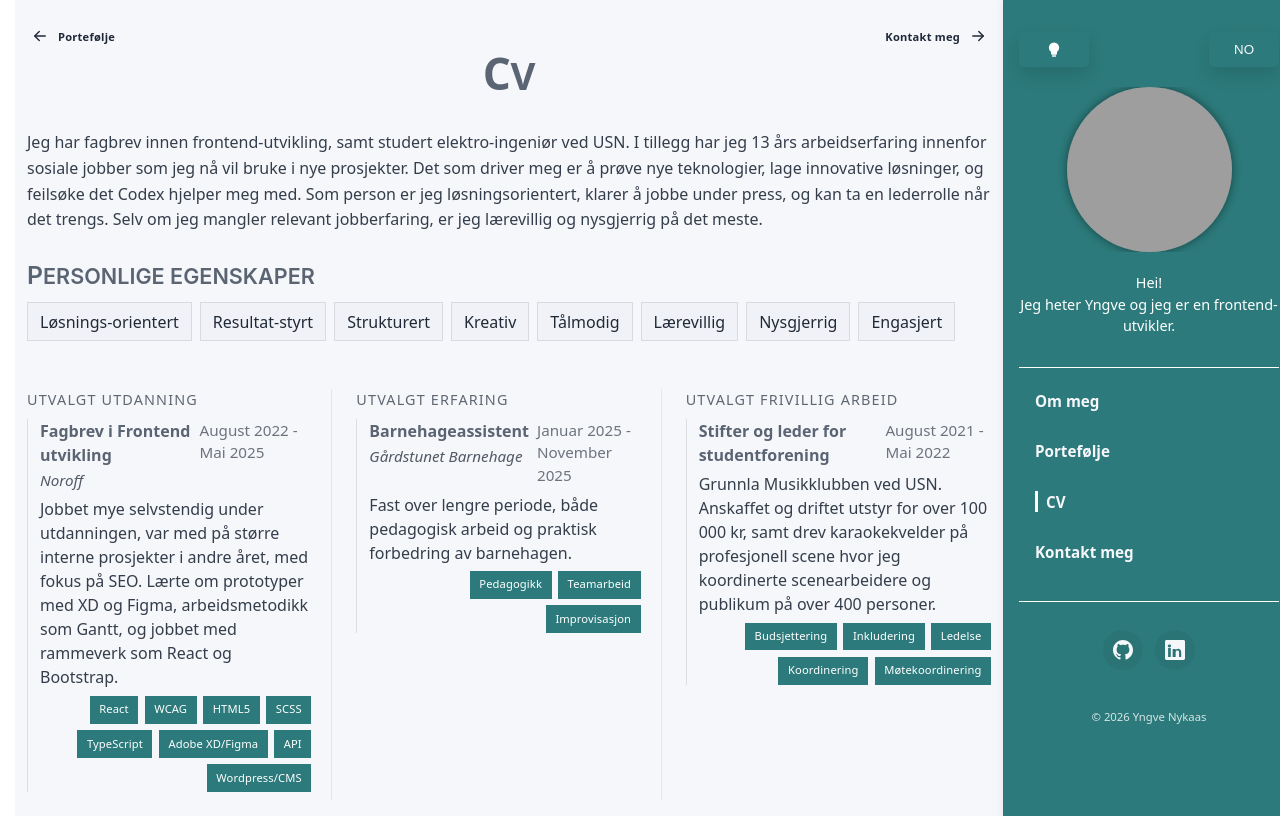
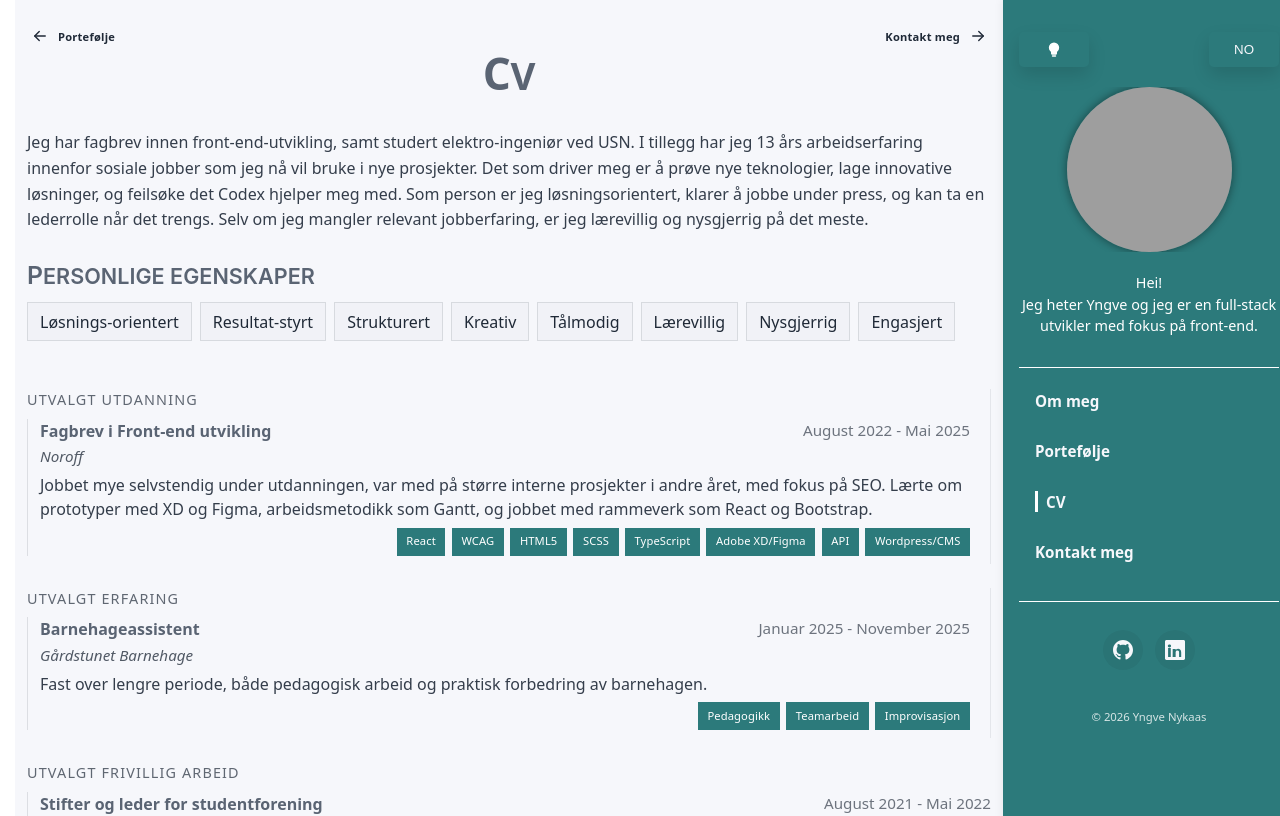
Before and after one commit to YngvN/YngvN.github.io, a React (Vite) app: page /#about in a window 1280 px wide. Both pictures are taken after a click on the button "CV". Built offline with nearby package versions, Linux system fonts and the light colour scheme; grey boxes are pictures that could not be loaded.

Commit message:
changed role

```diff
--- a/src/assets/styles.scss
+++ b/src/assets/styles.scss
@@ -9,10 +9,32 @@ html {
     overflow-y: scroll; // reserve space for the vertical scrollbar
     scrollbar-gutter: stable both-edges;
     color-scheme: light;
+    scrollbar-color: rgba(colors.color('text'), 0.45) transparent;
 }
 
 html[data-theme='dark'] {
     color-scheme: dark;
+    scrollbar-color: rgba(colors.color-dark('text'), 0.45) transparent;
+}
+
+html::-webkit-scrollbar {
+    width: 10px;
+    height: 10px;
+}
+
+html::-webkit-scrollbar-track {
+    background: transparent;
+}
+
+html::-webkit-scrollbar-thumb {
+    background-color: rgba(colors.color('text'), 0.45);
+    border-radius: 999px;
+    border: 2px solid transparent;
+    background-clip: content-box;
+}
+
+html[data-theme='dark']::-webkit-scrollbar-thumb {
+    background-color: rgba(colors.color-dark('text'), 0.45);
 }
 
 body {
--- a/src/nav/nav.tsx
+++ b/src/nav/nav.tsx
@@ -43,7 +43,7 @@ type NavProps = {
 
 const navCopy: Record<Language, { description: string; links: { label: string; page: PageName }[] }> = {
     en: {
-        description: "Hi!\nI'm Yngve, and I'm a Frontend-developer.",
+        description: "Hi!\nI'm Yngve, and I'm a full-stack developer with a front-end focus.",
         links: [
             { label: 'About Me', page: 'about' },
             { label: 'Portfolio', page: 'portfolio' },
@@ -52,7 +52,7 @@ const navCopy: Record<Language, { description: string; links: { label: string; p
         ],
     },
     no: {
-        description: "Hei!\nJeg heter Yngve og jeg er en frontend-utvikler.",
+        description: "Hei!\nJeg heter Yngve og jeg er en full-stack utvikler med fokus på front-end.",
         links: [
             { label: 'Om meg', page: 'about' },
             { label: 'Portefølje', page: 'portfolio' },
--- a/src/pages/about/about.copy.json
+++ b/src/pages/about/about.copy.json
@@ -2,11 +2,11 @@
   "en": {
     "pageHeading": "About me",
     "heading": "Yngve Nykaas",
-    "subheading": "Frontend-developer",
+    "subheading": "Full-stack developer",
     "paragraphs": [
-      "My name is Yngve, and I'm a frontend developer. I have 13 years of work experience in social fields such as kindergarten and personal assistance, hold a vocational certificate in frontend, and have previously studied both electrical engineering and music pedagogy.",
+      "My name is Yngve, and I'm a full-stack developer with a front-end focus. I have 13 years of work experience in social fields such as kindergarten and personal assistance, hold a vocational certificate in front-end, and have previously studied both electrical engineering and music pedagogy.",
       "When I earned my vocational certificate, the early focus was on HTML5, CSS, and JavaScript, and later we worked more with frameworks like React/Vite and WordPress/Content Management Systems, API integrations, testing with ESLint and Jest, and more efficient languages such as TypeScript and SCSS. I also took part in larger projects where we used Gantt and Kanban methods in GitHub Projects, and some of my tasks included troubleshooting and Search Engine Optimization. I have also been trained in Figma and Adobe XD, where I created flows and prototypes and developed strong UX/UI skills.",
-      "At USN, where I studied electrical engineering, I learned backend languages like Python and C#. Python was mostly used to solve advanced math problems, while C# was used to build more practical programs that visualized results in a more user-friendly way.",
+      "At USN, where I studied electrical engineering, I learned back-end languages like Python and C#. Python was mostly used to solve advanced math problems, while C# was used to build more practical programs that visualized results in a more user-friendly way.",
       "During this period I also helped found a music club that ran a rehearsal room and organized karaoke nights on a professional stage where we delivered Telemarks best karaoke experiences (self-proclaimed).",
       "In my spare time I like learning new things in IT. I've started building small iOS apps in Swift, and I'm now testing Codex/AI to bring my ideas into reality. I get a lot of joy from seeing results and a dopamine kick when I troubleshoot the code Codex gives me. So I'm not just a coder, but also a creative soul who always wants to make something new.",
       "My experience from kindergarten has given me a playful style that I use whenever I get the chance. When I do something, I like to do it as well as possible, and if I lack competence in a task, I want to learn it.",
@@ -46,7 +46,7 @@
         "description": "Other work as a creative person"
       }
     },
-    "developerIntro": "As a developer I have worked across frontend and backend through my studies. In electrical engineering the focus was mostly on servers and small programs, while in frontend it was more about design and testing. Swift is something I am experimenting with in my spare time.",
+    "developerIntro": "As a developer I have worked across front-end and back-end through my studies. In electrical engineering the focus was mostly on servers and small programs, while in front-end it was more about design and testing. Swift is something I am experimenting with in my spare time.",
     "musicianIntro": "I have been interested in music my entire life and have also studied it. That has given me skills across instruments and music tech. I have been on and off stage in larger and smaller projects, founded and led music clubs, produced music, and developed a playfulness that Oslohjelpa called \"the best session they had been to in kindergarten.\"",
     "developerTiles": [
       {
@@ -65,7 +65,7 @@
         "technologies": ["sass", "bootstrap", "figma", "adobexd", "illustrator"]
       },
       {
-        "id": "backend-testing",
+        "id": "back-end-testing",
         "title": "Back-end & Testing",
         "technologies": ["sql", "csharp", "python", "jest", "cypress"]
       }
@@ -74,11 +74,11 @@
   "no": {
     "pageHeading": "Om meg",
     "heading": "Yngve Nykås",
-    "subheading": "Frontend-utvikler",
+    "subheading": "Full-stack utvikler",
     "paragraphs": [
-      "Mitt navn er Yngve, og jeg er en frontend-utvikler. Jeg har 13 års arbeidserfaring innen sosiale bransjer som barnehage og BPA, har fagbrev i frontend, og har tidligere studert både elektroingeniørfag og musikkpedagogikk.",
+      "Mitt navn er Yngve, og jeg er en full-stack utvikler med fokus på front-end. Jeg har 13 års arbeidserfaring innen sosiale bransjer som barnehage og BPA, har fagbrev i front-end, og har tidligere studert både elektroingeniørfag og musikkpedagogikk.",
       "Da jeg tok fagbrevet var det mye fokus på HTML5, CSS og JavaScript i starten, mens vi senere jobbet mer med rammeverk som React/Vite og WordPress/Content Management Systems, API-tilkoblinger, tester med ESLint og Jest, samt mer effektive språk som TypeScript og SCSS. Jeg var også med på større prosjekter der vi brukte arbeidsmetodene Gantt og Kanban i GitHub Projects, hvor noen av arbeidsoppgavene mine bestod blant annet av feilsøking og Search Engine Optimization. Har også fått opplæring i Figma og Adobe XD, der jeg har laget flows og prototyper, og tilegnet meg god UX/UI-kompetanse.",
-      "Ved USN hvor jeg studerte elektroingeniør, lærte jeg backend-språk som Python og C#. Python ble mest brukt til å løse avanserte matteproblemer, mens C# ble brukt til å lage mer praktiske programmer som visualiserte resultater på en mer brukervennlig måte.",
+      "Ved USN hvor jeg studerte elektroingeniør, lærte jeg back-end-språk som Python og C#. Python ble mest brukt til å løse avanserte matteproblemer, mens C# ble brukt til å lage mer praktiske programmer som visualiserte resultater på en mer brukervennlig måte.",
       "I denne perioden var jeg også med på å stifte en musikklubb som driftet et bandrom og arrangerte karaoke-kvelder på en profesjonell scene hvor vi leverte Telemarks beste karaoke-opplevelser (selverklært).",
       "På fritiden liker jeg å lære nye ting innen IT. Jeg har begynt å lage små iOS-apper i Swift, og tester nå Codex/AI for å virkelig få ideene mine ut i virkeligheten. Jeg får mye glede av å se resultatene av arbeidet, og dopaminkick når jeg feilsøker koden som Codex gir meg. Så jeg er ikke bare en koder, men også en kreativ sjel som alltid har lyst til å skape noe nytt.",
       "Erfaringen min fra barnehage har gitt meg en leken stil som jeg bruker hver gang jeg får sjansen. Når jeg gjør noe, liker jeg å gjøre det så bra som mulig, og mangler jeg kompetanse i en oppgave, vil jeg gjerne lære det.",
@@ -118,7 +118,7 @@
         "description": "Annet arbeid som kreativ person"
       }
     },
-    "developerIntro": "Som utvikler har jeg vært innom både frontend og backend, begge relatert til utdanning. På elektroingeniør var det mest fokus på servere og mindre programmer, mens på frontend var det mer design og testing. Swift prøver jeg meg på nå i fritiden.",
+    "developerIntro": "Som utvikler har jeg vært innom både front-end og back-end, begge relatert til utdanning. På elektroingeniør var det mest fokus på servere og mindre programmer, mens på front-end var det mer design og testing. Swift prøver jeg meg på nå i fritiden.",
     "musicianIntro": "Jeg har vært interessert musikk i hele livet mit, og har også studert musikk. Da har jeg opparbeidet kompetanse i diverse instrumenter og teknologier. Jeg har vært både på og av scenen i større og mindre prosjekter, stiftet og ledet musikklubber, produsert musikk, og utviklet en lekenhet som i følge Oslohjelpa var \"Den beste samlingen de hadde vært på i barnehage\".",
     "developerTiles": [
       {
@@ -137,7 +137,7 @@
         "technologies": ["sass", "bootstrap", "figma", "adobexd", "illustrator"]
       },
       {
-        "id": "backend-testing",
+        "id": "back-end-testing",
         "title": "Back-end og testing",
         "technologies": ["sql", "csharp", "python", "jest", "cypress"]
       }
--- a/src/pages/about/data/developer-tiles.ts
+++ b/src/pages/about/data/developer-tiles.ts
@@ -33,7 +33,7 @@ export const developerTiles: DeveloperTile[] = [
         technologies: ['sass', 'bootstrap', 'figma', 'adobexd', 'illustrator'],
     },
     {
-        id: 'backend-testing',
+        id: 'back-end-testing',
         title: {
             en: 'Back-end & Testing',
             no: 'Back-end og testing',
--- a/src/pages/about/data/section-copy.ts
+++ b/src/pages/about/data/section-copy.ts
@@ -1,8 +1,8 @@
 import type { Language } from '../../../types/language';
 
 export const developerIntroCopy: Record<Language, string> = {
-    en: 'As a developer I have worked across frontend and backend through my studies. In electrical engineering the focus was mostly on servers and small programs, while in frontend it was more about design and testing. Swift is something I am experimenting with in my spare time.',
-    no: 'Som utvikler har jeg vært innom både frontend og backend, begge relatert til utdanning. På elektroingeniør var det mest fokus på servere og mindre programmer, mens på frontend var det mer design og testing. Swift prøver jeg meg på nå i fritiden.',
+    en: 'As a developer I have worked across front-end and back-end through my studies. In electrical engineering the focus was mostly on servers and small programs, while in front-end it was more about design and testing. Swift is something I am experimenting with in my spare time.',
+    no: 'Som utvikler har jeg vært innom både front-end og back-end, begge relatert til utdanning. På elektroingeniør var det mest fokus på servere og mindre programmer, mens på front-end var det mer design og testing. Swift prøver jeg meg på nå i fritiden.',
 };
 
 export const musicianCopy: Record<
--- a/src/pages/resume/resume.copy.json
+++ b/src/pages/resume/resume.copy.json
@@ -1,8 +1,8 @@
 {
   "en": {
     "heading": "Resumé",
-    "subheading": "Frontend-developer",
-    "summary": "PROFILE: I hold a vocational degree in frontend development and have also studied electrical engineering at USN. In addition, I have 13 years of work experience in social professions, which I now want to apply to new projects. What drives me is trying out new technologies, designing innovative solutions, and debugging what Codex/AI produces. As a person, I am solution-oriented, able to work under pressure, and can take on a role of responsibility when needed. Although I lack directly relevant work experience, I am eager to learn and curious about most things.",
+    "subheading": "Full-stack developer (front-end focus)",
+    "summary": "I hold a vocational degree in front-end development and have also studied electrical engineering at USN. In addition, I have 13 years of work experience in social professions, which I now want to apply to new projects. What drives me is trying out new technologies, designing innovative solutions, and debugging what Codex/AI produces. As a person, I am solution-oriented, able to work under pressure, and can take on a role of responsibility when needed. Although I lack directly relevant work experience, I am eager to learn and curious about most things.",
     "softSkillsHeading": "Soft Skills",
     "softSkills": [
       "Solution-oriented",
@@ -40,7 +40,7 @@
         "items": [
           {
             "id": "fe-vocational",
-            "title": "Frontend Development, Vocational Degree",
+            "title": "Front-end Development, Vocational Degree",
             "institution": "Noroff",
             "start": "August 2022",
             "end": "May 2025",
@@ -264,8 +264,8 @@
   },
   "no": {
     "heading": "CV",
-    "subheading": "Frontend-utvikler",
-    "summary": "Jeg har fagbrev innen frontend-utvikling, samt studert elektro-ingeniør ved USN. I tillegg har jeg 13 års arbeidserfaring innenfor sosiale jobber som jeg nå vil bruke i nye prosjekter. Det som driver meg er å prøve nye teknologier, lage innovative løsninger, og feilsøke det Codex hjelper meg med. Som person er jeg løsningsorientert, klarer å jobbe under press, og kan ta en lederrolle når det trengs. Selv om jeg mangler relevant jobberfaring, er jeg lærevillig og nysgjerrig på det meste.",
+    "subheading": "Full-stack utvikler med fokus på front-end",
+    "summary": "Jeg har fagbrev innen front-end-utvikling, samt studert elektro-ingeniør ved USN. I tillegg har jeg 13 års arbeidserfaring innenfor sosiale jobber som jeg nå vil bruke i nye prosjekter. Det som driver meg er å prøve nye teknologier, lage innovative løsninger, og feilsøke det Codex hjelper meg med. Som person er jeg løsningsorientert, klarer å jobbe under press, og kan ta en lederrolle når det trengs. Selv om jeg mangler relevant jobberfaring, er jeg lærevillig og nysgjerrig på det meste.",
     "softSkillsHeading": "Personlige egenskaper",
     "softSkills": [
       "Løsnings-orientert",
@@ -303,7 +303,7 @@
         "items": [
           {
             "id": "fe-vocational",
-            "title": "Fagbrev i Frontend utvikling",
+            "title": "Fagbrev i Front-end utvikling",
             "institution": "Noroff",
             "start": "August 2022",
             "end": "Mai 2025",
--- a/src/pages/resume/resume.scss
+++ b/src/pages/resume/resume.scss
@@ -14,6 +14,7 @@
 .resume__skills-group--hard {
     display: none;
 }
+
 .resume__skills-list {
     display: flex;
     flex-wrap: wrap;
@@ -62,7 +63,8 @@
 }
 
 .resume__chosen {
-    display: grid;
+    display: flex;
+    flex-direction: column;
     gap: 1.5rem;
     margin: 1.5rem 0;
 }
```
Also changed, not shown: src/pages/about/data/about-copy.tsx (+6 -6 lines).
